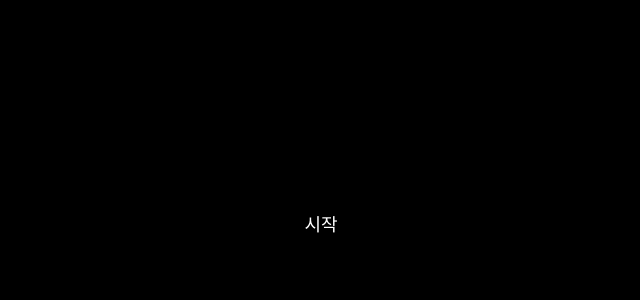
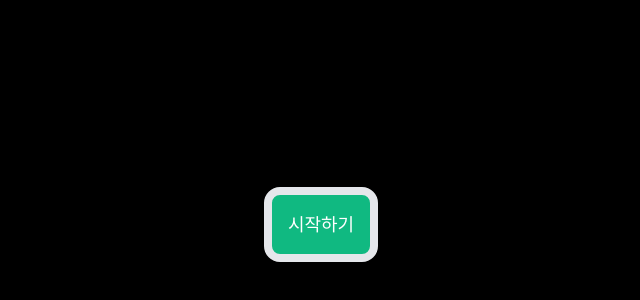
Before and after one commit to kimgorok/next14, a Next.js app: page / in a window 1280 px wide. Shown: the part 176-476 px from the top of the page, without its empty margins (319-959 px from the left). Built offline with nearby package versions, Linux system fonts and the light colour scheme.

Commit message:
🎨🔮(카드) 카드 디자인

```diff
--- a/app/cards/components/PokemonCard.tsx
+++ b/app/cards/components/PokemonCard.tsx
@@ -141,15 +141,15 @@ const PokemonCards = () => {
   };
 
   return (
-    <div className="grid grid-cols-3 gap-4">
+    <div className="grid grid-cols-3 gap-4 w-full">
       {pokemons.map((pokemon, index) => (
         <div
           key={index}
-          className="relative"
+          className="relative w-min"
           onClick={() => handleCardClick(index)}
         >
           <div
-            className={`w-32 h-32 transform ${
+            className={`w-32 h-40 flex justify-center items-center rounded-2xl border-8 border-neutral-700 bg-blue-100 transform ${
               flippedCards.includes(index) || matchedCards.includes(index)
                 ? "rotate-y-0"
                 : "rotate-y-180"
@@ -161,10 +161,10 @@ const PokemonCards = () => {
                   ? pokemon.image
                   : "/back.png"
               }
-              className="w-full h-full"
+              className="w-28 h-auto"
             />
-            {pokemon.name}
           </div>
+          {pokemon.name}
         </div>
       ))}
       {matchedCards.length === pokemons.length && (
--- a/app/components/MainBtn.tsx
+++ b/app/components/MainBtn.tsx
@@ -9,9 +9,9 @@ export default function MainBtn() {
       onClick={() => {
         router.push("/cards");
       }}
-      className="cursor-pointer p-4"
+      className="cursor-pointer p-4 bg-emerald-500 border-8 rounded-2xl"
     >
-      시작
+      시작하기
     </div>
   );
 }
```
